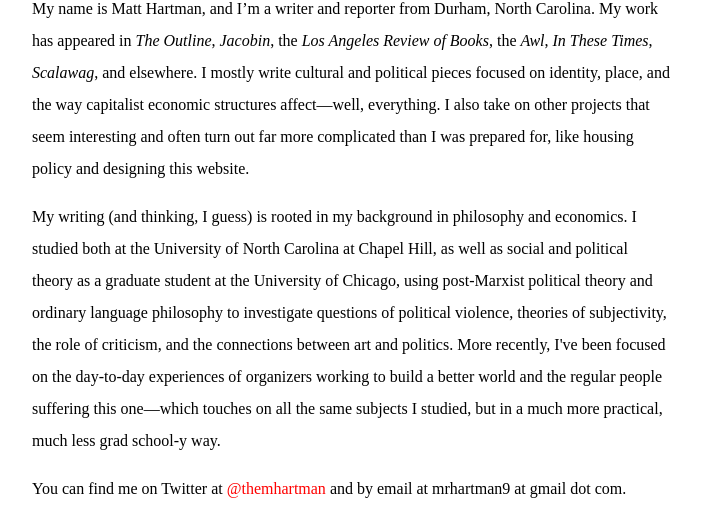
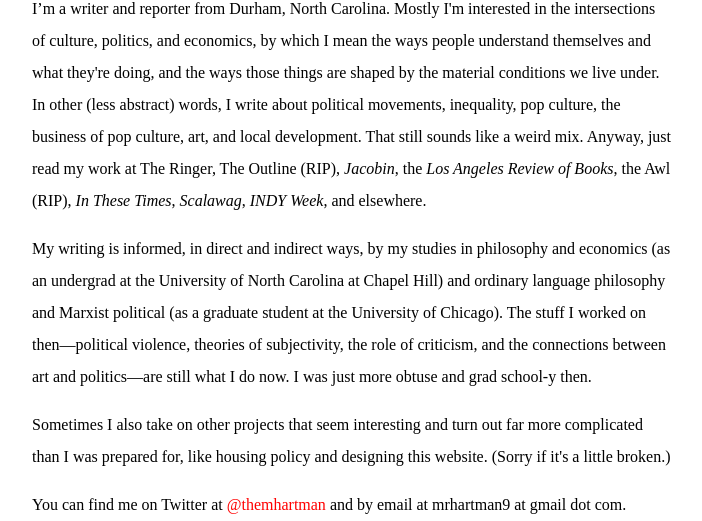
Before and after one commit to themhartman/themhartman.github.io, a Jekyll site: the page built from about.html, in a window 1280 px wide. Shown: the part 391-912 px from the top of the page, without its empty margins (352-1054 px from the left). Built offline with Jekyll 4.4.1, drawn with Linux system fonts in a browser that asks for light colours; some web fonts are replaced.

Commit message:
Update about.html
Rewriting copy and changing photo

```diff
--- a/about.html
+++ b/about.html
@@ -17,7 +17,7 @@
       <h1 class="author-name">About Matt Hartman</h1>
     </header>
     <div class="aboutmobile">
-      <img class="author-photo" src="/assets/img/matthartman.jpg">
+      <img class="author-photo" src="/assets/img/matthartmanreading.jpg">
       <svg width="0" height="0">
         <defs>
           <clipPath id="organic" viewBox="0 0 878.03 796.97" clipPathUnits="objectBoundingBox" transform="scale(0.0011389 0.001255)">
@@ -26,8 +26,9 @@
         </defs>
       </svg>
       <div class="bio">
-        <p>My name is Matt Hartman, and I’m a writer and reporter from Durham, North Carolina. My work has appeared in <em>The Outline</em>, <em>Jacobin</em>, the <em>Los Angeles Review of Books</em>, the <em>Awl</em>, <em>In These Times</em>, <em>Scalawag</em>, and elsewhere. I mostly write cultural and political pieces focused on identity, place, and the way capitalist economic structures affect—well, everything. I also take on other projects that seem interesting and often turn out far more complicated than I was prepared for, like housing policy and designing this website.</p>
-        <p>My writing (and thinking, I guess) is rooted in my background in philosophy and economics. I studied both at the University of North Carolina at Chapel Hill, as well as social and political theory as a graduate student at the University of Chicago, using post-Marxist political theory and ordinary language philosophy to investigate questions of political violence, theories of subjectivity, the role of criticism, and the connections between art and politics. More recently, I've been focused on the day-to-day experiences of organizers working to build a better world and the regular people suffering this one—which touches on all the same subjects I studied, but in a much more practical, much less grad school-y way.</p>
+        <p>I’m a writer and reporter from Durham, North Carolina. Mostly I'm interested in the intersections of culture, politics, and economics, by which I mean the ways people understand themselves and what they're doing, and the ways those things are shaped by the material conditions we live under. In other (less abstract) words, I write about political movements, inequality, pop culture, the business of pop culture, art, and local development. That still sounds like a weird mix. Anyway, just read my work at The Ringer, The Outline (RIP), <em>Jacobin</em>, the <em>Los Angeles Review of Books</em>, the Awl (RIP), <em>In These Times</em>, <em>Scalawag</em>, <em>INDY Week</em>, and elsewhere.
+        <p>My writing is informed, in direct and indirect ways, by my studies in philosophy and economics (as an undergrad at the University of North Carolina at Chapel Hill) and ordinary language philosophy and Marxist political (as a graduate student at the University of Chicago). The stuff I worked on then—political violence, theories of subjectivity, the role of criticism, and the connections between art and politics—are still what I do now. I was just more obtuse and grad school-y then.</p>
+        <p>Sometimes I also take on other projects that seem interesting and turn out far more complicated than I was prepared for, like housing policy and designing this website. (Sorry if it's a little broken.)</p>
         <p>You can find me on Twitter at <a href="https://twitter.com/themhartman">@themhartman</a> and by email at mrhartman9 at gmail dot com.</p>
       </div>
     </div>
```
